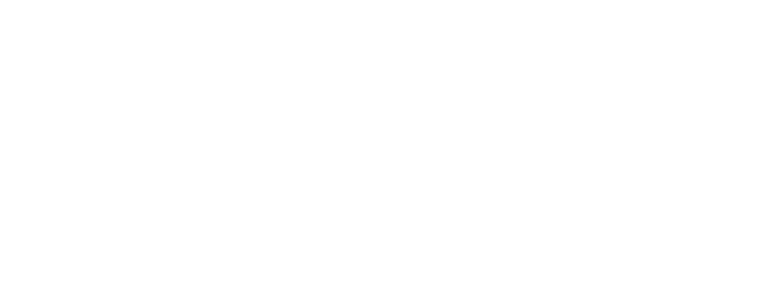
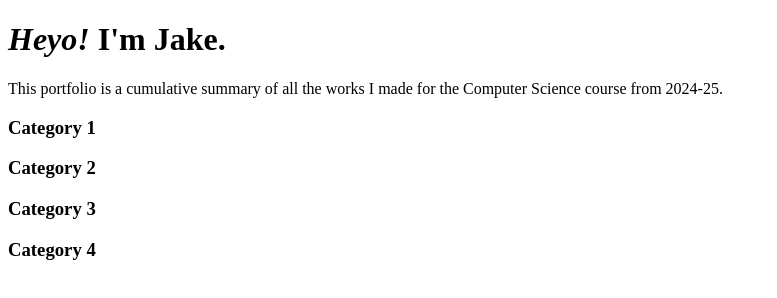
Before and after one commit to sirkorgo/gamekorgo, a plain HTML site: page index.html in a window 1280 px wide. Shown: the whole page, without its empty margins (0-777 px from the left). Drawn offline with Linux system fonts and the light colour scheme.

Commit message:
Began building basic structure for index.html

```diff
--- a/index.html
+++ b/index.html
@@ -1,8 +1,22 @@
 <!DOCTYPE html>
 <html lang="en-US">
-  <head>
-    <link rel="stylesheet" href="/style/style.css">
-  </head>
-  <body>
-    <!--Add site content here!-->
-  </body>
+
+<head>
+  <link rel="stylesheet" href="/style/style.css">
+  <title>Jake's Portfolio</title>
+</head>
+
+<body>
+  <div>
+    <h1><i>Heyo!</i> I'm Jake.</h1>
+    <p>This portfolio is a cumulative summary of all the works I made for the Computer Science course from 2024-25.
+    </p>
+  </div>
+
+  <div>
+    <h3>Category 1</h3>
+    <h3>Category 2</h3>
+    <h3>Category 3</h3>
+    <h3>Category 4</h3>
+  </div>
+</body>
```
